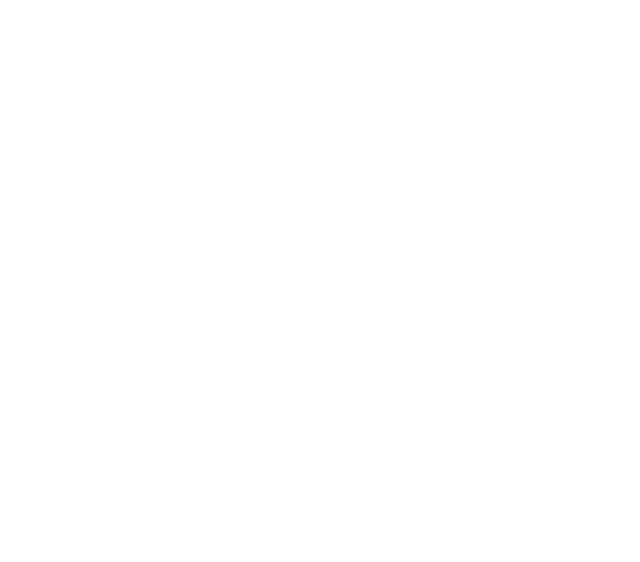
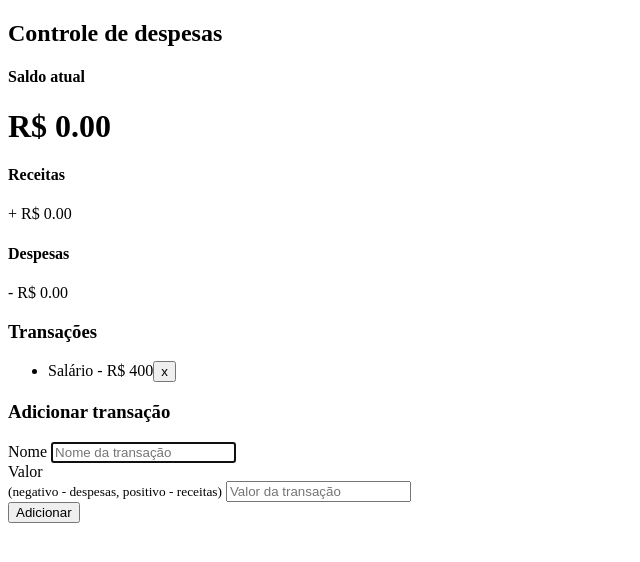
Before and after one commit to rohlacanna/25sites25days, a plain HTML site: page 90sites-challenge/11- controle-de-despesas /index.html in a window 1280 px wide. Shown: the whole page, without its empty margins (0-640 px from the left). Drawn offline with Linux system fonts and the light colour scheme.

Commit message:
add: index structure

```diff
--- a/90sites-challenge/11- controle-de-despesas /index.html
+++ b/90sites-challenge/11- controle-de-despesas /index.html
@@ -8,7 +8,60 @@
 
     <title>Site #11 - Controle de despesas | Rômulo Silva</title>
   </head>
+
   <body>
+    <h2>Controle de despesas</h2>
+
+    <div class="container">
+      <h4>Saldo atual</h4>
+
+      <h1 id="balance" class="balance">R$ 0.00</h1>
+
+      <div class="inc-exp-container">
+        <div>
+          <h4>Receitas</h4>
+          <p id="money-plus" class="money plus">+ R$ 0.00</p>
+        </div>
+
+        <div>
+          <h4>Despesas</h4>
+          <p id="money-minus" class="money minus">- R$ 0.00</p>
+        </div>
+      </div>
+
+      <h3>Transações</h3>
+
+      <ul id="transactions" class="transactions">
+        <li class="minus">
+          Salário <span>- R$ 400</span><button class="delete-btn">x</button>
+        </li>
+      </ul>
+
+      <h3>Adicionar transação</h3>
+
+      <form id="form">
+        <div class="form-control">
+          <label for="text">Nome</label>
+          <input
+            autofocus
+            type="text"
+            id="text"
+            placeholder="Nome da transação"
+          />
+        </div>
+
+        <div class="form-control">
+          <label for="amount"
+            >Valor <br />
+            <small>(negativo - despesas, positivo - receitas)</small>
+          </label>
+          <input type="number" id="amount" placeholder="Valor da transação" />
+        </div>
+
+        <button class="btn">Adicionar</button>
+      </form>
+    </div>
+
     <script src="script.js"></script>
   </body>
 </html>
```
